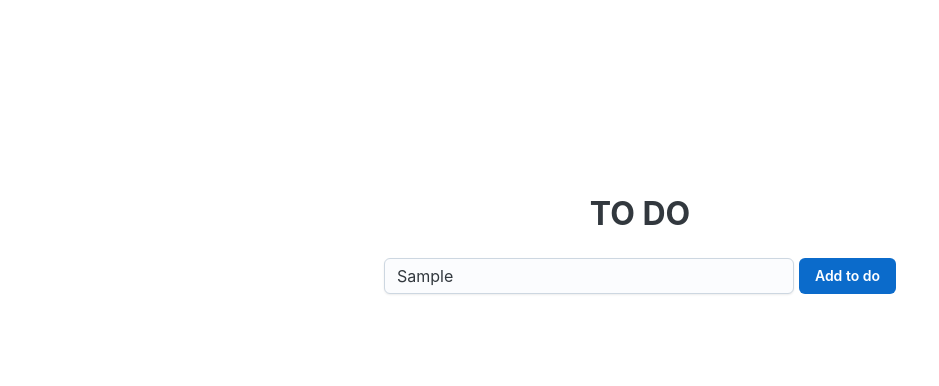
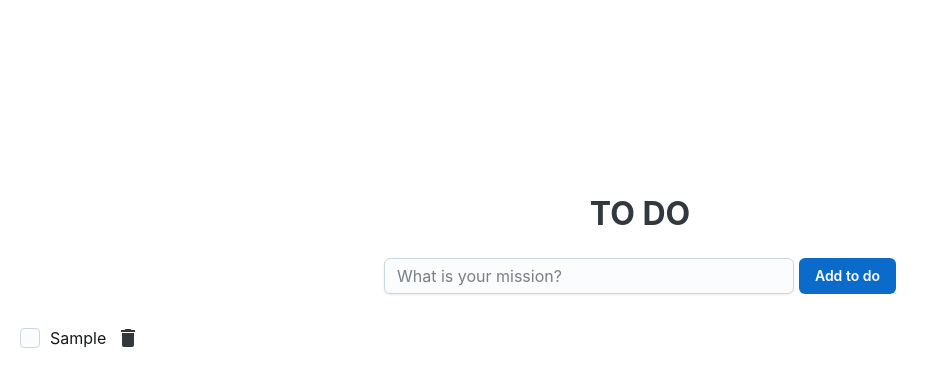
Before and after one commit to mouhamadx92x/to-do, a Next.js app: page / in a window 1280 px wide. Both pictures are taken after typing "Sample" into the empty fields and a click on the button "Add to do". Shown: the top 386 px of the page, without its empty margins (0-939 px from the left). Built offline with nearby package versions, Linux system fonts and the light colour scheme.

Commit message:
adding to do list

```diff
--- a/package.json
+++ b/package.json
@@ -11,6 +11,7 @@
   "dependencies": {
     "@emotion/react": "^11.11.3",
     "@emotion/styled": "^11.11.0",
+    "@mui/icons-material": "^5.15.6",
     "@mui/joy": "^5.0.0-beta.24",
     "next": "14.1.0",
     "react": "^18",
--- a/src/app/page.tsx
+++ b/src/app/page.tsx
@@ -1,12 +1,20 @@
 "use client";
-import { Box, Button, Input, Typography } from "@mui/joy";
+import {
+    Box,
+    Button,
+    Input,
+    List,
+    ListItem,
+    Typography,
+    Checkbox,
+} from "@mui/joy";
+import DeleteIcon from "@mui/icons-material/Delete";
 import React, { useState } from "react";
 import { homePageMainBox, tittleText, toDoInputField } from "./styles";
 import { v4 as uuidV4 } from "uuid";
-import { clearScreenDown } from "readline";
 
 interface ToDoItem {
-    name: string;
+    description: string;
     id: string;
     completed: boolean;
 }
@@ -23,9 +31,9 @@ const ToDo = () => {
         event.preventDefault();
         setToDo([
             ...toDo,
-            { name: inputValue, id: uuidV4(), completed: false },
+            { description: inputValue, id: uuidV4(), completed: false },
         ]);
-        console.log("1", toDo);
+        setInputValue("");
     };
 
     return (
@@ -35,7 +43,7 @@ const ToDo = () => {
             </Typography>
             <Box component="form" onSubmit={submitHandler} sx={homePageMainBox}>
                 <Input
-                    placeholder="Try to submit with no text!"
+                    placeholder="What is your mission?"
                     value={inputValue}
                     onChange={changeHandler}
                     required
@@ -43,6 +51,17 @@ const ToDo = () => {
                 />
                 <Button type="submit">Add to do</Button>
             </Box>
+
+            {toDo && (
+                <List>
+                    {toDo.map(({ description, id }) => (
+                        <ListItem key={id}>
+                            <Checkbox label={description} />
+                            <DeleteIcon />
+                        </ListItem>
+                    ))}
+                </List>
+            )}
         </>
     );
 };
```
Also changed, not shown: 1 other file (tests, documents, lock files or other folders).
